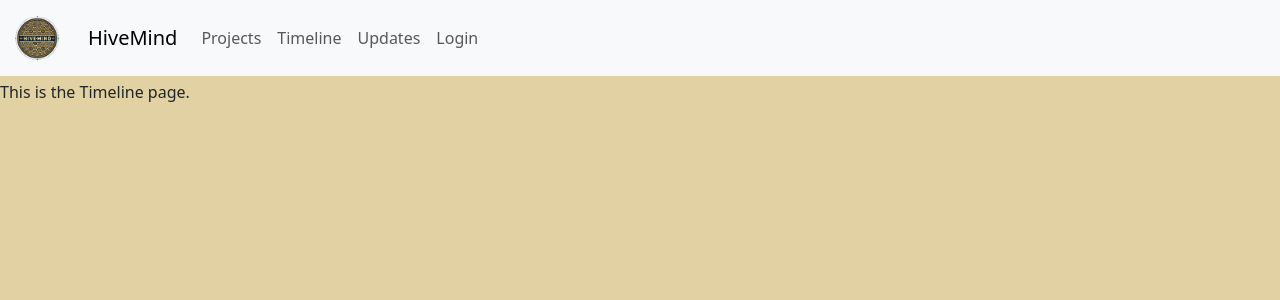
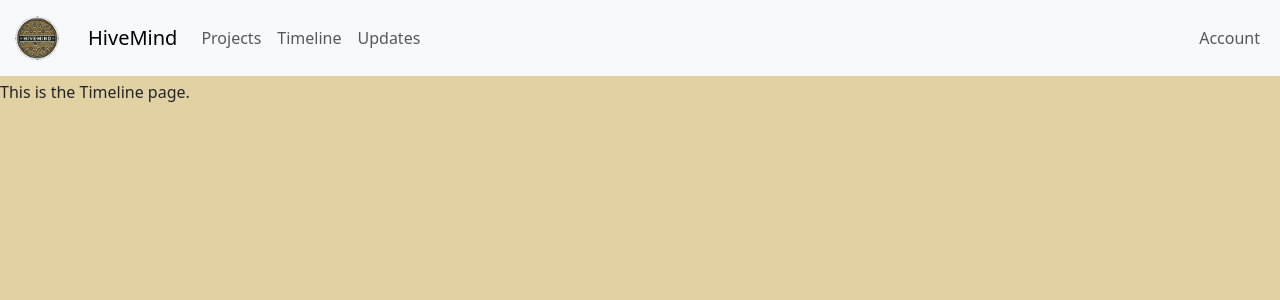
Before and after one commit to isreednc/hive-mind, a Django app: page /hiveapp/timeline/ in a window 1280 px wide. Shown: the top 300 px of the page. Run offline with Django 5.2, Linux system fonts and the light colour scheme; the visitor is signed in with stand-in values (Sample User, id 1).

Commit message:
Display navbar links based on user authentication

```diff
--- a/HiveMind/templates/navbar.html
+++ b/HiveMind/templates/navbar.html
@@ -8,11 +8,12 @@
         <button class="navbar-toggler" type="button" data-bs-toggle="collapse" data-bs-target="#navbarNav" aria-controls="navbarNav" aria-expanded="false" aria-label="Toggle navigation">
             <span class="navbar-toggler-icon"></span>
         </button>
-        <div class="collapse navbar-collapse" id="navbarNav">
+        <div class="collapse navbar-collapse" id="navbarNav" style="justify-content: space-between;">
             <ul class="navbar-nav">
                 <!--<li class="nav-item">
                     <a class="nav-link" href="{% url 'home' %}">Home</a>
                 </li> -->
+                {% if user.is_authenticated %}
                     <li class="nav-item">
                         <a class="nav-link" href="{% url 'projects' %}">Projects</a>
                     </li>
@@ -22,10 +23,23 @@
                     <li class="nav-item">
                         <a class="nav-link" href="{% url 'updates' %}">Updates</a>
                     </li>
+                {% else %}
                     <li class="nav-item">
                         <a class="nav-link" href="{% url 'login' %}">Login</a>
                     </li>
+                {% endif %}
+
+
+
             </ul>
+            {% if user.is_authenticated %}
+                <ul class="navbar-nav">
+                    <li class="nav-item">
+                        <a href="" class="nav-link">Account</a>
+                    </li>
+                </ul>
+            {% endif %}
+
         </div>
     </div>
 </nav>
```
Lines whose indentation alone changed are shown as unchanged.
